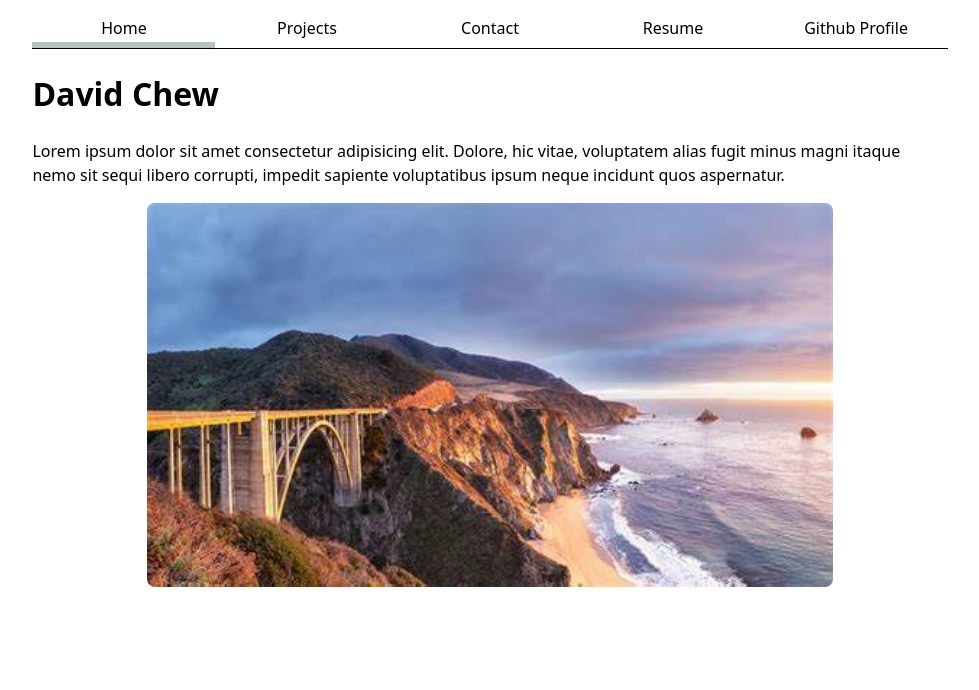
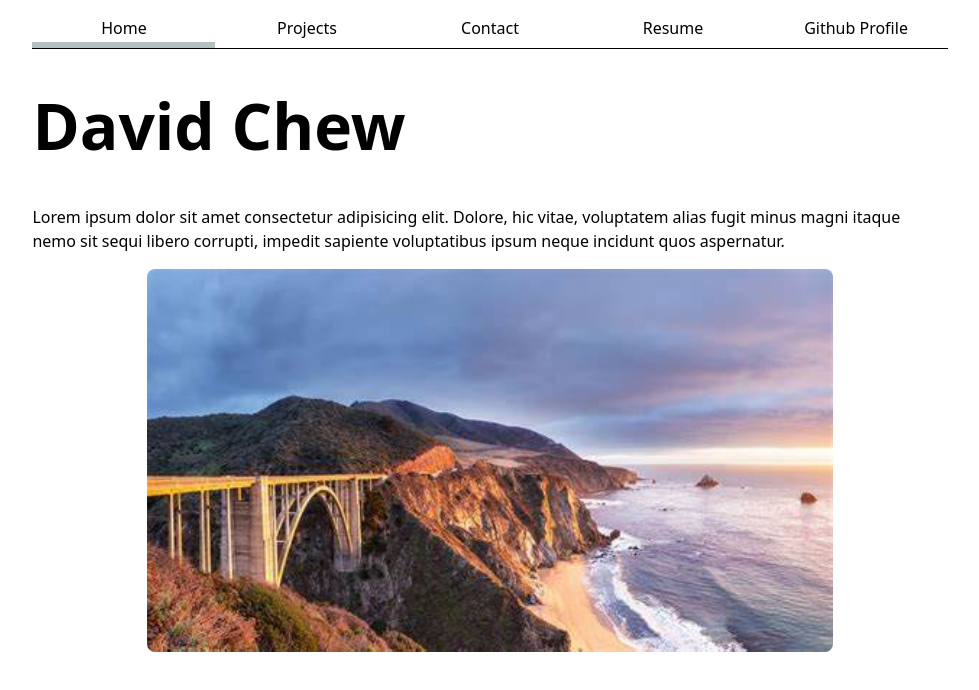
Before and after one commit to chewycrunch/portfolio-dsc106, a plain HTML site: page index.html in a window 1280 px wide. Shown: the whole page, without its empty margins (150-1129 px from the left). Drawn offline with Linux system fonts and the light colour scheme.

Commit message:
fix font sizing

```diff
--- a/style.css
+++ b/style.css
@@ -160,3 +160,12 @@ section ul li {
   width: 100%;
   height: auto;
 }
+
+h1 {
+  font-size: 400%;
+}
+
+h1, h2, h3, h4, h5, h6 {
+  line-height: 1.1;
+  text-wrap: balance;
+}
```
